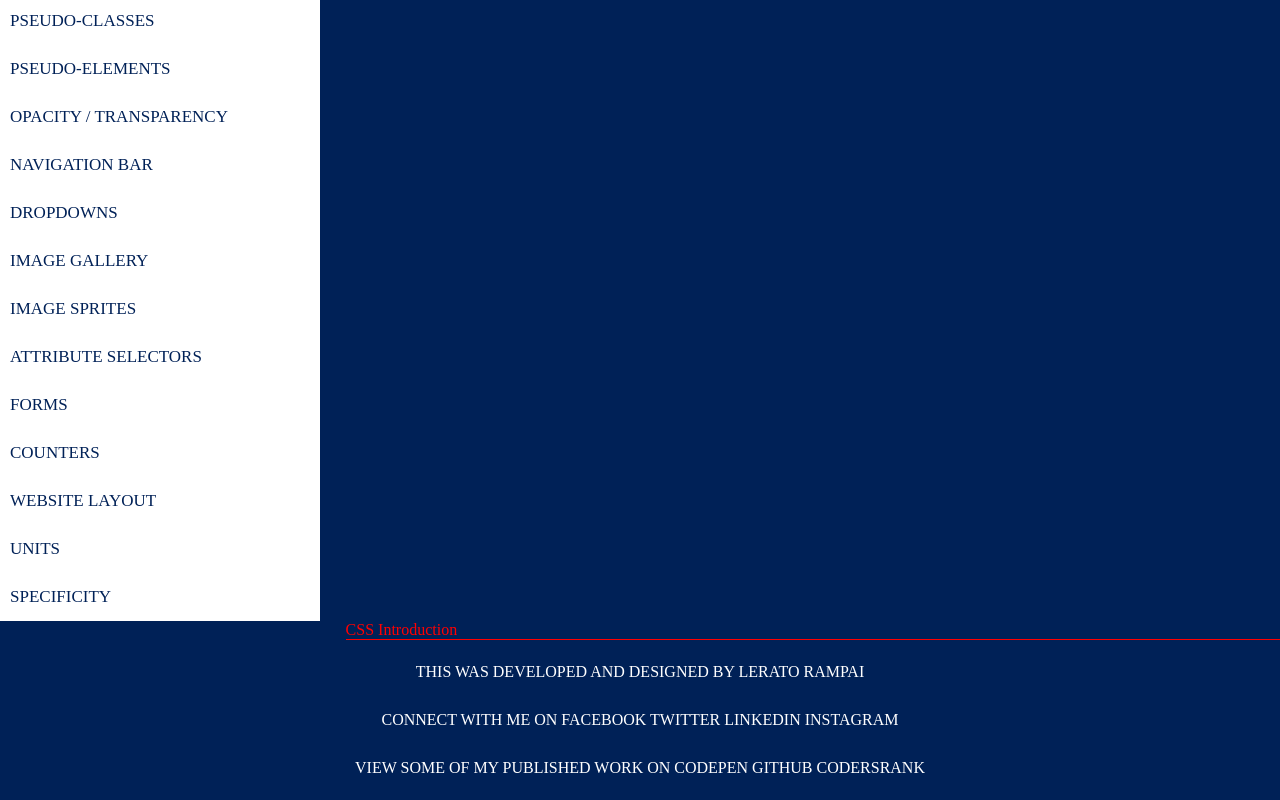
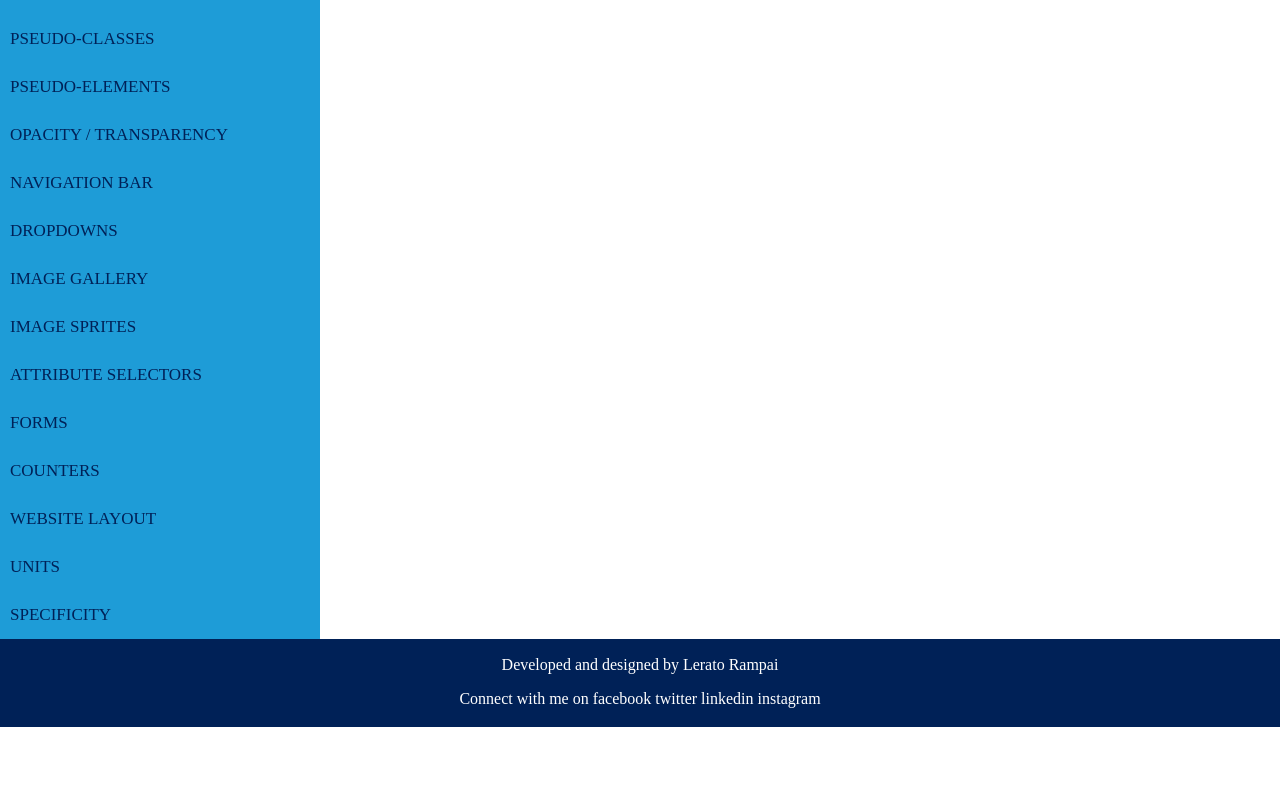
Before and after one commit to lerato-rampai/css-introduction, a plain HTML site: page index.html in a window 1280 px wide. Shown: the part 1336-2136 px from the top of the page. After the commit the page ends 2063 px from the top, so only its background shows below. Drawn offline with Linux system fonts and the light colour scheme.

Commit message:
Fixed the layou to be a bit more responsive

```diff
--- a/index.html
+++ b/index.html
@@ -19,9 +19,12 @@
     </head>
 
     <body>
-        <header>
-            <h1 class="heading">CSS Documentation</h1>
+        <header class="heading">
+            <h1>CSS Documentation</h1>
+        </header>
 
+        <section style="overflow:auto">
+            <!--Side menu-->
             <nav>
                 <ul>
                     <li><a href="#introduction">Introduction</a></li>
@@ -65,8 +68,8 @@
                     <li><a href="#specificity">Specificity</a></li>
                 </ul>
             </nav>
-        </header>
 
+            <!--Main content-->
             <main>
                 <section id="introduction">
                     <article>
@@ -74,13 +77,12 @@
                     </article>
                 </section>
             </main>
+        </section>
 
-        <div class="clear"></div>
-
+        <!--Footer-->
         <footer>
-            <p>This was developed and designed by Lerato Rampai</p>
+            <p>Developed and designed by Lerato Rampai</p>
             <p>Connect with me on facebook twitter linkedin instagram</p>
-            <p>View some of my published work on codepen github codersrank</p>
         <footer>
     </body>
 </html>
--- a/styling.css
+++ b/styling.css
@@ -1,21 +1,22 @@
 body{
-    background-color: #002157;
+    background-color: #ffffff;
     margin: auto;
 }
 /*#1e9cd7*/
 .heading{
     color: white;
     margin: auto;
-    line-height: 2;
     text-align: center;
     text-transform: uppercase;
     background-color: #002157;
+    padding: 1px;
     border-bottom: 1px white solid;
 }
 
 /*navigation*/
 nav{
-    background-color: #ffffff;
+    float:left;
+    background-color: #1e9cd7;
     width: 25%;
     overflow: hidden;
 }
@@ -48,9 +49,9 @@ nav a:hover{
 
 /*main content*/
 main{
-    float: right;
-    width: 73%;
-    top: 0;
+    float:left;
+    width: 70%;
+    padding:0 20px;
     border-bottom: 1px red solid;
 }
 
@@ -59,11 +60,17 @@ main{
     clear: both;
 }
 
-/*Footer*/
 footer{
-    color: white;
-    margin: auto;
-    line-height: 2;
-    text-align: center;
-    text-transform: uppercase;
+    color: #ffffff;
+    background-color:#002157;
+    text-align:center;
+    padding:1px;
 }
+
+/*responsiveness*/
+@media only screen and (max-width: 620px){
+    /*For mobile phones*/
+    nav, main{
+        width: 100%;
+    }
+}
```
Lines whose indentation alone changed are shown as unchanged.
